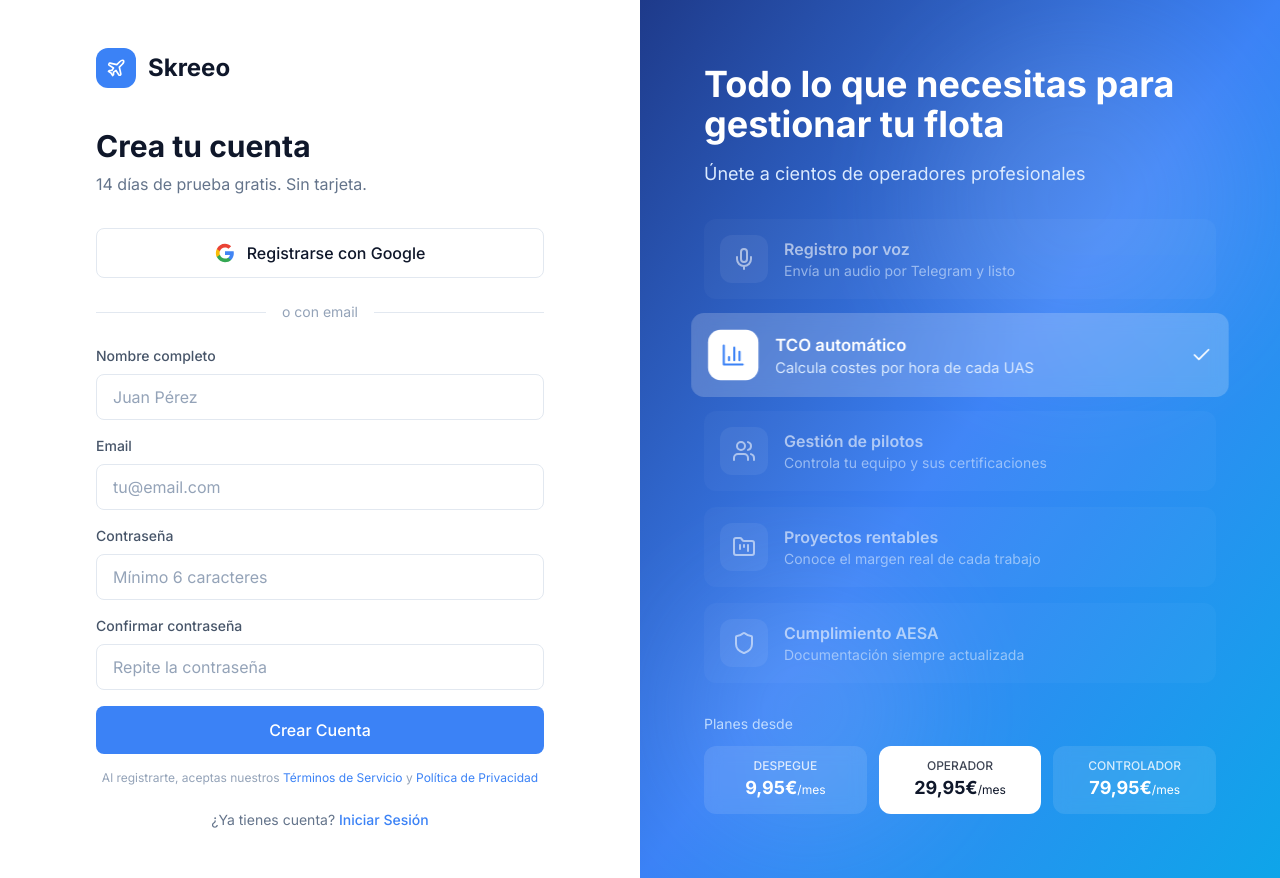
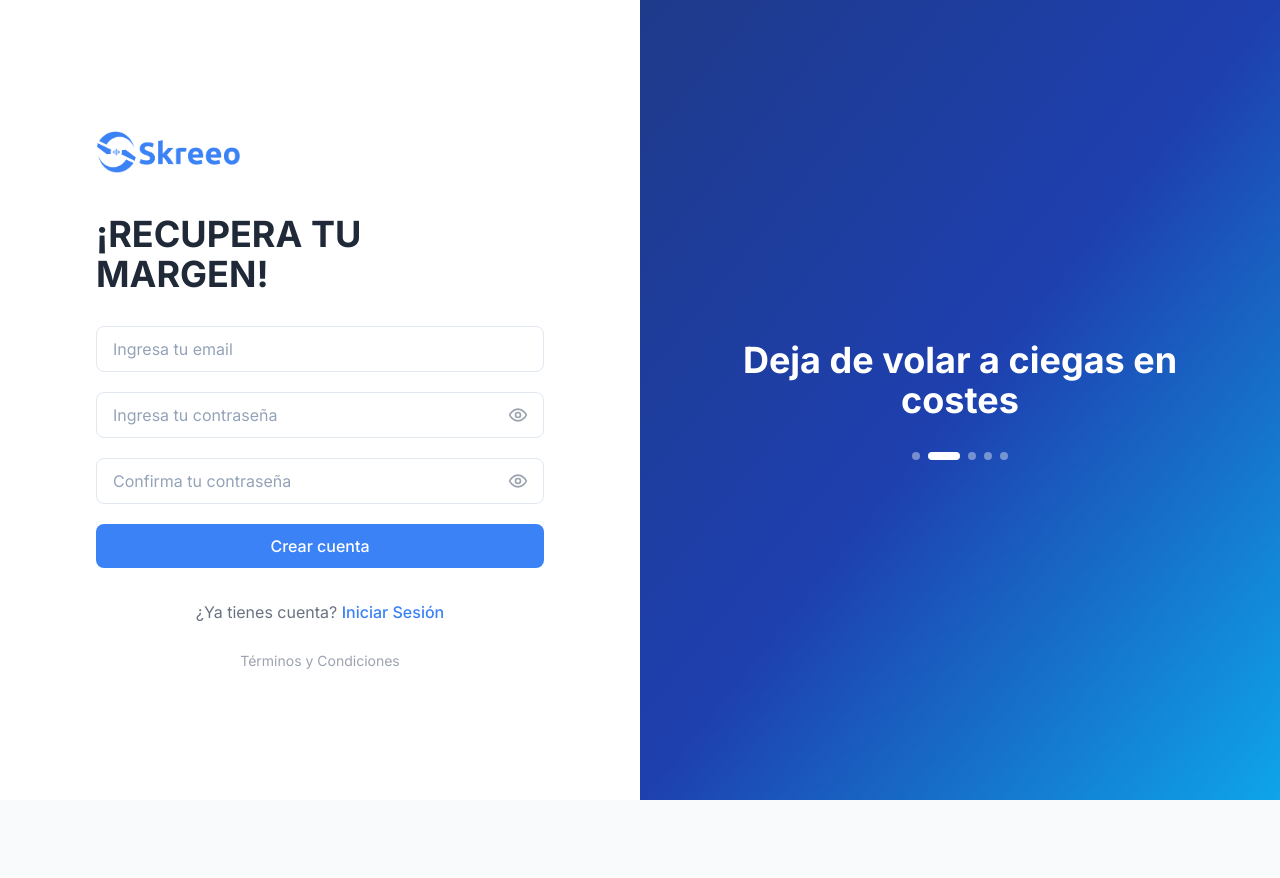
Before and after one commit to pogane2011/skreeo-57, a Next.js app: page /register in a window 1280 px wide. After the commit the page ends 800 px from the top, so only its background shows below. Built offline with nearby package versions, Linux system fonts and the light colour scheme.

Commit message:
Update page.tsx

```diff
--- a/src/app/(auth)/register/page.tsx
+++ b/src/app/(auth)/register/page.tsx
@@ -4,63 +4,41 @@ import { useState, useEffect } from 'react';
 import { useRouter } from 'next/navigation';
 import { createClient } from '@/lib/supabase/client';
 import Link from 'next/link';
-import { Plane, Check, Mic, BarChart3, Users, FolderKanban, Shield } from 'lucide-react';
+import Image from 'next/image';
+import { Eye, EyeOff } from 'lucide-react';
 
-// Características para el lado derecho
-const features = [
-  {
-    icon: Mic,
-    title: "Registro por voz",
-    description: "Envía un audio por Telegram y listo"
-  },
-  {
-    icon: BarChart3,
-    title: "TCO automático",
-    description: "Calcula costes por hora de cada UAS"
-  },
-  {
-    icon: Users,
-    title: "Gestión de pilotos",
-    description: "Controla tu equipo y sus certificaciones"
-  },
-  {
-    icon: FolderKanban,
-    title: "Proyectos rentables",
-    description: "Conoce el margen real de cada trabajo"
-  },
-  {
-    icon: Shield,
-    title: "Cumplimiento AESA",
-    description: "Documentación siempre actualizada"
-  }
-];
-
-// Planes resumidos
-const plans = [
-  { name: "DESPEGUE", price: "9,95", highlight: false },
-  { name: "OPERADOR", price: "29,95", highlight: true },
-  { name: "CONTROLADOR", price: "79,95", highlight: false },
+// Frases animadas para el lado derecho
+const phrases = [
+  "Tu TCO te roba ganancias. Cógelas.",
+  "Deja de volar a ciegas en costes",
+  "El margen neto real, al instante",
+  "De logbook a máquina de decisiones",
+  "Manda un audio. Nosotros calculamos."
 ];
 
 export default function RegisterPage() {
   const [formData, setFormData] = useState({
-    nombre: '',
-    correo: '',
+    email: '',
     password: '',
     confirmPassword: '',
   });
+  const [showPassword, setShowPassword] = useState(false);
+  const [showConfirmPassword, setShowConfirmPassword] = useState(false);
   const [loading, setLoading] = useState(false);
-  const [googleLoading, setGoogleLoading] = useState(false);
   const [error, setError] = useState<string | null>(null);
-  const [currentFeature, setCurrentFeature] = useState(0);
+  const [currentPhrase, setCurrentPhrase] = useState(0);
+  const [fadeIn, setFadeIn] = useState(true);
   const router = useRouter();
-  const supabase = createClient();
 
-  // Animación de características
+  // Animación de frases
   useEffect(() => {
     const interval = setInterval(() => {
-      setCurrentFeature((prev) => (prev + 1) % features.length);
-    }, 3500);
+      setFadeIn(false);
+      setTimeout(() => {
+        setCurrentPhrase((prev) => (prev + 1) % phrases.length);
+        setFadeIn(true);
+      }, 500);
+    }, 4000);
     return () => clearInterval(interval);
   }, []);
 
@@ -71,11 +49,12 @@ export default function RegisterPage() {
     });
   };
 
-  const handleEmailRegister = async (e: React.FormEvent) => {
+  const handleRegister = async (e: React.FormEvent) => {
     e.preventDefault();
     setLoading(true);
     setError(null);
 
+    // Validaciones
     if (formData.password !== formData.confirmPassword) {
       setError('Las contraseñas no coinciden');
       setLoading(false);
@@ -88,19 +67,20 @@ export default function RegisterPage() {
       return;
     }
 
+    const supabase = createClient();
+
     try {
       const { data: authData, error: authError } = await supabase.auth.signUp({
-        email: formData.correo,
+        email: formData.email,
         password: formData.password,
-        options: {
-          data: {
-            nombre: formData.nombre,
-          },
-        },
       });
 
       if (authError) {
-        setError(authError.message);
+        if (authError.message.includes('already registered')) {
+          setError('Este email ya está registrado');
+        } else {
+          setError(authError.message);
+        }
         return;
       }
 
@@ -114,157 +94,95 @@ export default function RegisterPage() {
     }
   };
 
-  const handleGoogleRegister = async () => {
-    setGoogleLoading(true);
-    setError(null);
-
-    try {
-      const { error } = await supabase.auth.signInWithOAuth({
-        provider: 'google',
-        options: {
-          redirectTo: `${window.location.origin}/onboarding`,
-        },
-      });
-
-      if (error) {
-        setError(error.message);
-        setGoogleLoading(false);
-      }
-    } catch (err) {
-      setError('Error al conectar con Google');
-      setGoogleLoading(false);
-    }
-  };
-
   return (
     <div className="min-h-screen flex">
-      {/* Lado Izquierdo - Formulario */}
-      <div className="w-full lg:w-1/2 flex flex-col justify-center px-6 sm:px-12 lg:px-16 xl:px-24 py-12 bg-white overflow-y-auto">
+      {/* LADO IZQUIERDO - Formulario */}
+      <div className="w-full lg:w-1/2 flex flex-col justify-center px-6 sm:px-12 lg:px-16 xl:px-24 py-12 bg-white">
         <div className="w-full max-w-md mx-auto">
           {/* Logo */}
-          <Link href="/" className="flex items-center gap-3 mb-10">
-            <div className="h-10 w-10 rounded-xl bg-[#3B82F6] flex items-center justify-center">
-              <Plane className="h-5 w-5 text-white" />
-            </div>
-            <span className="text-2xl font-bold text-[#0F172A]">Skreeo</span>
+          <Link href="/" className="inline-block mb-8">
+            <Image
+              src="/LogoSkreeo.png"
+              alt="Skreeo"
+              width={180}
+              height={48}
+              className="h-12 w-auto"
+            />
           </Link>
 
           {/* Título */}
-          <div className="mb-8">
-            <h1 className="text-2xl sm:text-3xl font-bold text-[#0F172A] mb-2">
-              Crea tu cuenta
-            </h1>
-            <p className="text-[#64748B]">
-              14 días de prueba gratis. Sin tarjeta.
-            </p>
-          </div>
+          <h1 className="text-3xl sm:text-4xl font-bold text-[#1F2937] mb-8 leading-tight uppercase">
+            ¡Recupera tu<br />Margen!
+          </h1>
 
           {/* Error */}
           {error && (
-            <div className="skreeo-alert skreeo-alert-error mb-6">
+            <div className="skreeo-alert-error mb-6">
               {error}
             </div>
           )}
 
-          {/* Botón Google */}
-          <button
-            onClick={handleGoogleRegister}
-            disabled={googleLoading}
-            className="w-full flex items-center justify-center gap-3 px-4 py-3 bg-white border border-[#E2E8F0] rounded-lg text-[#0F172A] font-medium hover:bg-[#F8FAFC] transition-colors disabled:opacity-50 mb-6"
-          >
-            {googleLoading ? (
-              <div className="skreeo-spinner border-[#64748B]" />
-            ) : (
-              <svg className="w-5 h-5" viewBox="0 0 24 24">
-                <path fill="#4285F4" d="M22.56 12.25c0-.78-.07-1.53-.2-2.25H12v4.26h5.92c-.26 1.37-1.04 2.53-2.21 3.31v2.77h3.57c2.08-1.92 3.28-4.74 3.28-8.09z"/>
-                <path fill="#34A853" d="M12 23c2.97 0 5.46-.98 7.28-2.66l-3.57-2.77c-.98.66-2.23 1.06-3.71 1.06-2.86 0-5.29-1.93-6.16-4.53H2.18v2.84C3.99 20.53 7.7 23 12 23z"/>
-                <path fill="#FBBC05" d="M5.84 14.09c-.22-.66-.35-1.36-.35-2.09s.13-1.43.35-2.09V7.07H2.18C1.43 8.55 1 10.22 1 12s.43 3.45 1.18 4.93l2.85-2.22.81-.62z"/>
-                <path fill="#EA4335" d="M12 5.38c1.62 0 3.06.56 4.21 1.64l3.15-3.15C17.45 2.09 14.97 1 12 1 7.7 1 3.99 3.47 2.18 7.07l3.66 2.84c.87-2.6 3.3-4.53 6.16-4.53z"/>
-              </svg>
-            )}
-            {googleLoading ? 'Conectando...' : 'Registrarse con Google'}
-          </button>
-
-          {/* Separador */}
-          <div className="relative mb-6">
-            <div className="absolute inset-0 flex items-center">
-              <div className="w-full border-t border-[#E2E8F0]"></div>
-            </div>
-            <div className="relative flex justify-center text-sm">
-              <span className="px-4 bg-white text-[#94A3B8]">o con email</span>
-            </div>
-          </div>
-
           {/* Formulario */}
-          <form onSubmit={handleEmailRegister} className="space-y-4">
+          <form onSubmit={handleRegister} className="space-y-5">
             <div>
-              <label htmlFor="nombre" className="skreeo-label">
-                Nombre completo
-              </label>
               <input
-                id="nombre"
-                name="nombre"
-                type="text"
-                value={formData.nombre}
+                type="email"
+                name="email"
+                value={formData.email}
                 onChange={handleChange}
-                placeholder="Juan Pérez"
+                placeholder="Ingresa tu email"
                 required
                 className="skreeo-input"
+                disabled={loading}
               />
             </div>
 
-            <div>
-              <label htmlFor="correo" className="skreeo-label">
-                Email
-              </label>
+            <div className="relative">
               <input
-                id="correo"
-                name="correo"
-                type="email"
-                value={formData.correo}
+                type={showPassword ? 'text' : 'password'}
+                name="password"
+                value={formData.password}
                 onChange={handleChange}
-                placeholder="tu@email.com"
+                placeholder="Ingresa tu contraseña"
                 required
-                className="skreeo-input"
+                minLength={6}
+                className="skreeo-input pr-12"
+                disabled={loading}
               />
+              <button
+                type="button"
+                onClick={() => setShowPassword(!showPassword)}
+                className="absolute right-4 top-1/2 -translate-y-1/2 text-[#9CA3AF] hover:text-[#6B7280] transition-colors"
+              >
+                {showPassword ? <EyeOff className="h-5 w-5" /> : <Eye className="h-5 w-5" />}
+              </button>
             </div>
 
-            <div>
-              <label htmlFor="password" className="skreeo-label">
-                Contraseña
-              </label>
+            <div className="relative">
               <input
-                id="password"
-                name="password"
-                type="password"
-                value={formData.password}
-                onChange={handleChange}
-                placeholder="Mínimo 6 caracteres"
-                required
-                className="skreeo-input"
-              />
-            </div>
-
-            <div>
-              <label htmlFor="confirmPassword" className="skreeo-label">
-                Confirmar contraseña
-              </label>
-              <input
-                id="confirmPassword"
+                type={showConfirmPassword ? 'text' : 'password'}
                 name="confirmPassword"
-                type="password"
                 value={formData.confirmPassword}
                 onChange={handleChange}
-                placeholder="Repite la contraseña"
+                placeholder="Confirma tu contraseña"
                 required
-                className="skreeo-input"
+                minLength={6}
+                className="skreeo-input pr-12"
+                disabled={loading}
               />
+              <button
+                type="button"
+                onClick={() => setShowConfirmPassword(!showConfirmPassword)}
+                className="absolute right-4 top-1/2 -translate-y-1/2 text-[#9CA3AF] hover:text-[#6B7280] transition-colors"
+              >
+                {showConfirmPassword ? <EyeOff className="h-5 w-5" /> : <Eye className="h-5 w-5" />}
+              </button>
             </div>
 
             <button
               type="submit"
               disabled={loading}
-              className="skreeo-btn-primary w-full py-3"
+              className="skreeo-btn-primary w-full"
             >
               {loading ? (
                 <>
@@ -272,98 +190,53 @@ export default function RegisterPage() {
                   Creando cuenta...
                 </>
               ) : (
-                'Crear Cuenta'
+                'Crear cuenta'
               )}
             </button>
           </form>
 
-          {/* Términos */}
-          <p className="text-xs text-[#94A3B8] text-center mt-4">
-            Al registrarte, aceptas nuestros{' '}
-            <Link href="/terms" className="text-[#3B82F6] hover:underline">Términos de Servicio</Link>
-            {' '}y{' '}
-            <Link href="/privacy" className="text-[#3B82F6] hover:underline">Política de Privacidad</Link>
+          {/* Link login */}
+          <p className="mt-8 text-center text-[#6B7280]">
+            ¿Ya tienes cuenta?{' '}
+            <Link href="/login" className="text-[#3B82F6] font-medium hover:text-[#2563EB] transition-colors">
+              Iniciar Sesión
+            </Link>
           </p>
 
-          {/* Footer */}
-          <p className="text-center text-[#64748B] text-sm mt-6">
-            ¿Ya tienes cuenta?{' '}
-            <Link href="/login" className="text-[#3B82F6] hover:text-[#2563EB] font-medium">
-              Iniciar Sesión
+          {/* Términos */}
+          <p className="mt-6 text-center">
+            <Link
+              href="/terms"
+              className="text-sm text-[#9CA3AF] hover:text-[#6B7280] transition-colors"
+            >
+              Términos y Condiciones
             </Link>
           </p>
         </div>
       </div>
 
-      {/* Lado Derecho - Branding (solo desktop) */}
-      <div className="hidden lg:flex lg:w-1/2 bg-gradient-to-br from-[#1E3A8A] via-[#3B82F6] to-[#0EA5E9] p-12 xl:p-16 flex-col justify-between relative overflow-hidden">
-        {/* Patrón decorativo */}
-        <div className="absolute inset-0 opacity-10">
-          <div className="absolute top-10 right-10 w-80 h-80 bg-white rounded-full blur-3xl"></div>
-          <div className="absolute bottom-10 left-10 w-64 h-64 bg-white rounded-full blur-3xl"></div>
-        </div>
+      {/* LADO DERECHO - Frases animadas (solo desktop) */}
+      <div className="hidden lg:flex lg:w-1/2 bg-gradient-to-br from-[#1E3A8A] via-[#1E40AF] to-[#0EA5E9] items-center justify-center p-12">
+        <div className="text-center">
+          <h2
+            className={`text-3xl xl:text-4xl 2xl:text-5xl font-bold text-white leading-tight transition-all duration-500 ${
+              fadeIn ? 'opacity-100 translate-y-0' : 'opacity-0 translate-y-4'
+            }`}
+          >
+            {phrases[currentPhrase]}
+          </h2>
 
-        {/* Header */}
-        <div className="relative z-10">
-          <h2 className="text-3xl xl:text-4xl font-bold text-white mb-4">
-            Todo lo que necesitas para gestionar tu flota
-          </h2>
-          <p className="text-blue-100 text-lg">
-            Únete a cientos de operadores profesionales
-          </p>
-        </div>
-
-        {/* Features animadas */}
-        <div className="relative z-10 flex-1 flex items-center">
-          <div className="space-y-4 w-full">
-            {features.map((feature, index) => {
-              const Icon = feature.icon;
-              const isActive = index === currentFeature;
-              return (
-                <div
-                  key={index}
-                  className={`flex items-center gap-4 p-4 rounded-xl transition-all duration-500 ${
-                    isActive
-                      ? 'bg-white/20 backdrop-blur scale-105'
-                      : 'bg-white/5 opacity-60'
-                  }`}
-                >
-                  <div className={`h-12 w-12 rounded-xl flex items-center justify-center transition-colors ${
-                    isActive ? 'bg-white text-[#3B82F6]' : 'bg-white/10 text-white'
-                  }`}>
-                    <Icon className="h-6 w-6" />
-                  </div>
-                  <div>
-                    <p className="font-semibold text-white">{feature.title}</p>
-                    <p className="text-sm text-blue-100">{feature.description}</p>
-                  </div>
-                  {isActive && (
-                    <div className="ml-auto">
-                      <Check className="h-5 w-5 text-white" />
-                    </div>
-                  )}
-                </div>
-              );
-            })}
-          </div>
-        </div>
-
-        {/* Planes */}
-        <div className="relative z-10">
-          <p className="text-sm text-blue-200 mb-3">Planes desde</p>
-          <div className="flex gap-3">
-            {plans.map((plan) => (
+          {/* Indicadores de frase */}
+          <div className="flex items-center justify-center gap-2 mt-8">
+            {phrases.map((_, index) => (
               <div
-                key={plan.name}
-                className={`flex-1 p-3 rounded-xl text-center ${
-                  plan.highlight
-                    ? 'bg-white text-[#0F172A]'
-                    : 'bg-white/10 backdrop-blur text-white'
+                key={index}
+                className={`h-2 rounded-full transition-all duration-300 ${
+                  index === currentPhrase
+                    ? 'w-8 bg-white'
+                    : 'w-2 bg-white/40'
                 }`}
-              >
-                <p className="text-xs font-medium opacity-80">{plan.name}</p>
-                <p className="text-lg font-bold">{plan.price}€<span className="text-xs font-normal">/mes</span></p>
-              </div>
+              />
             ))}
           </div>
         </div>
```
